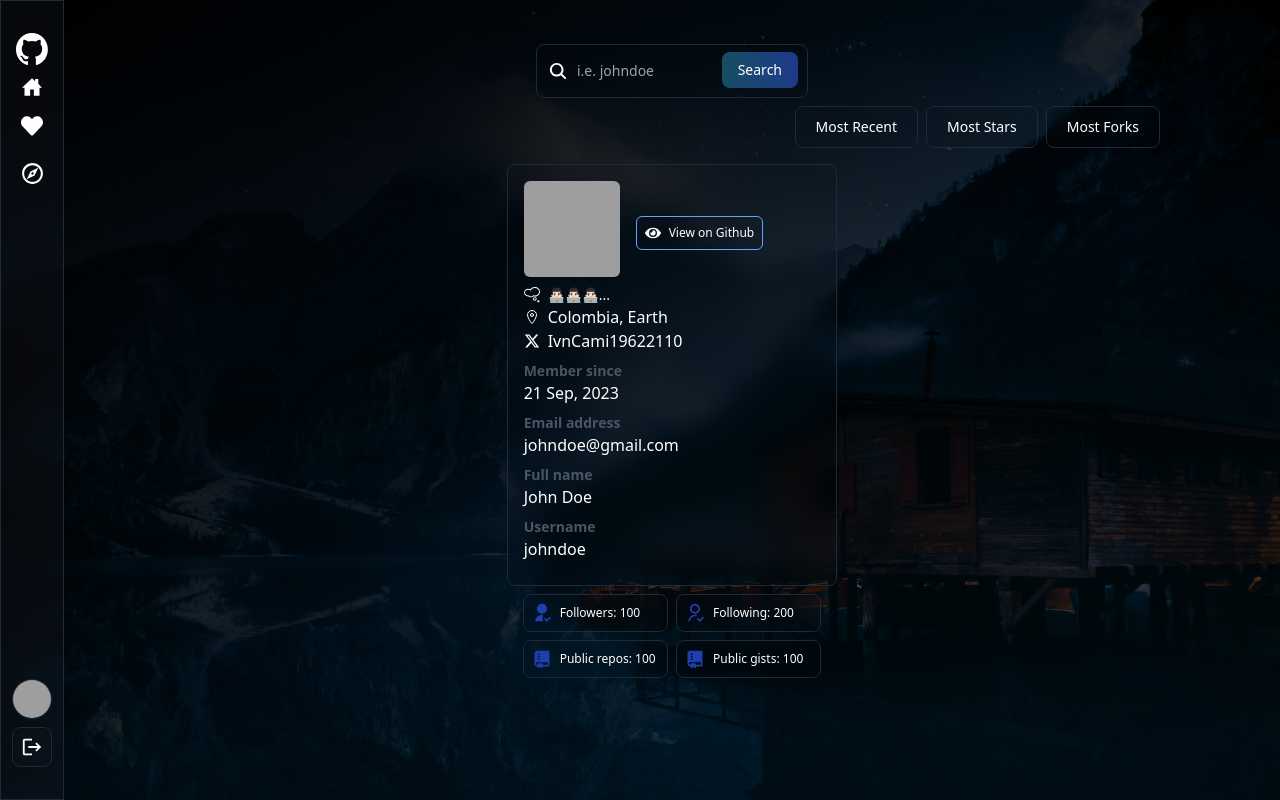
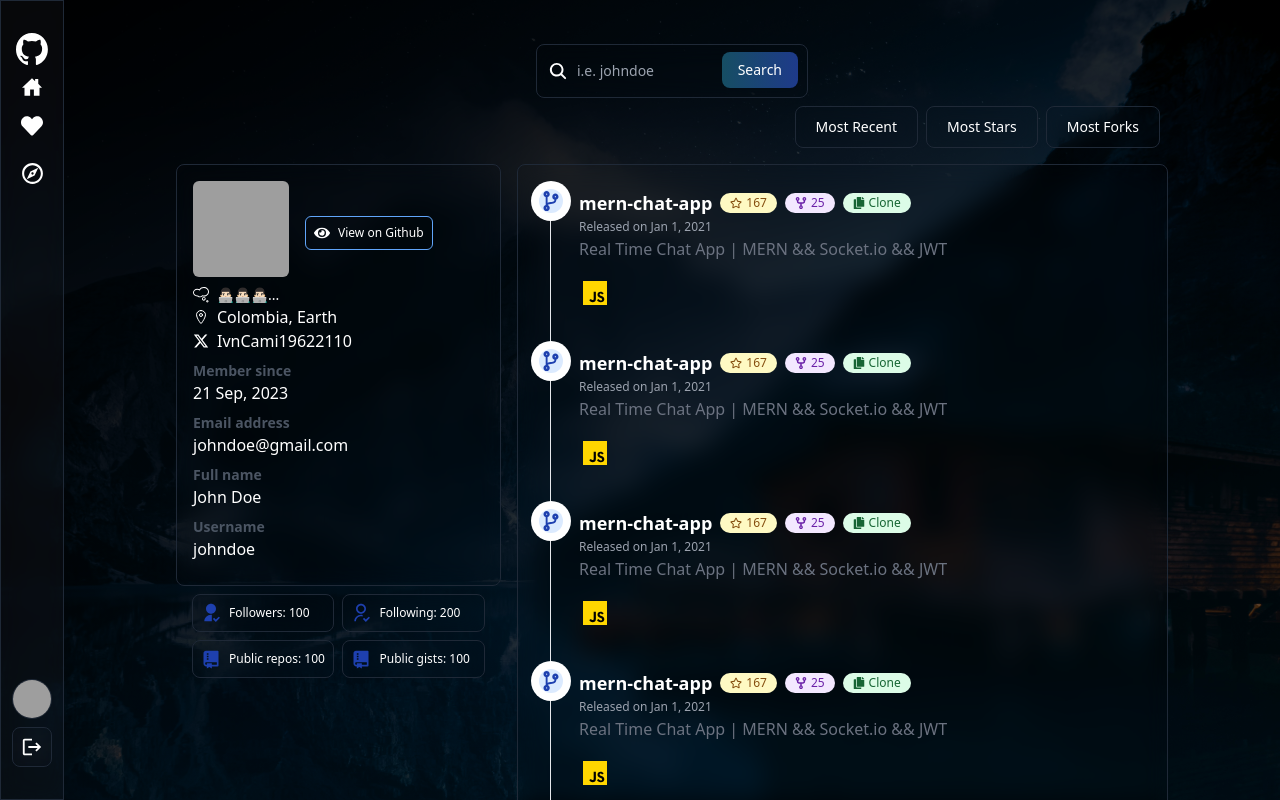
Before and after one commit to codigo-natural/Github-like-app-codeStash-, a React (Vite) app in the folder frontend/: page / in a window 1280 px wide. Shown: the top 800 px of the page. Built offline with nearby package versions, Linux system fonts and the light colour scheme; grey boxes are pictures that could not be loaded.

Commit message:
feat 🎉 IU for component Repos

```diff
--- /dev/null
+++ b/frontend/src/components/Repo.jsx
@@ -0,0 +1,52 @@
+import { FaCodeBranch, FaCopy, FaRegStar } from "react-icons/fa"
+import { FaCodeFork } from "react-icons/fa6";
+
+export const Repo = () => {
+  return (
+    <li className='mb-10 ms-7'>
+      <span
+        className='absolute flex items-center justify-center w-6 h-6 bg-blue-100
+			rounded-full -start-3 ring-8 ring-white'
+      >
+        <FaCodeBranch className='w-5 h-5 text-blue-800' />
+      </span>
+      <div className='flex gap-2 items-center flex-wrap'>
+        <a
+          href={"https://github.com/codigo-natural/Real-time-chat-app"}
+          target='_blank'
+          rel='noreferrer'
+          className='flex items-center gap-2 text-lg font-semibold'
+        >
+          mern-chat-app
+        </a>
+        <span
+          className='bg-yellow-100 text-yellow-800 text-xs font-medium px-2.5
+					py-0.5 rounded-full flex items-center gap-1'
+        >
+          <FaRegStar /> 167
+        </span>
+        <span
+          className='bg-purple-100 text-purple-800 text-xs font-medium
+          px-2.5 py-0.5 rounded-full flex items-center gap-1'
+        >
+          <FaCodeFork /> 25
+        </span>
+        <span
+          className='cursor-pointer bg-green-100 text-green-800 text-xs
+					font-medium px-2.5 py-0.5 rounded-full flex items-center gap-1'
+        >
+          <FaCopy /> Clone
+        </span>
+      </div>
+
+      <time
+        className='block my-1 text-xs font-normal leading-none
+      text-gray-400'
+      >
+        Released on Jan 1, 2021
+      </time>
+      <p className='mb-4 text-base font-normal text-gray-500'>Real Time Chat App | MERN && Socket.io && JWT</p>
+      <img src={"/javascript.svg"} alt='Programming language icon' className='h-8' />
+    </li>
+  )
+}
--- a/frontend/src/components/Repos.jsx
+++ b/frontend/src/components/Repos.jsx
@@ -1,5 +1,15 @@
+import { Repo } from "./Repo"
+
 export const Repos = () => {
   return (
-    <div>Repos</div>
+    <div className={`lg:w-2/3 w-full bg-glass rounded-lg px-8 py-6`}>
+      <ol className="relative border-s border-gray-200">
+        <Repo />
+        <Repo />
+        <Repo />
+        <Repo />
+        <Repo />
+      </ol>
+    </div>
   )
 }
--- a/frontend/src/pages/HomePaje.jsx
+++ b/frontend/src/pages/HomePaje.jsx
@@ -1,16 +1,16 @@
 import { Search } from "../components/Search"
 import { SortRepos } from "../components/SortRepos"
 import { ProfileInfo } from "../components/ProfileInfo"
-// import { Repos } from "../components/Repos"
+import { Repos } from "../components/Repos"
 
 export const HomePage = () => {
   return (
     <div className="m-4">
       <Search />
       <SortRepos />
-      <div className="flex gap-4 flex-col lg:flex-row justify-center items-center">
+      <div className="flex gap-4 flex-col lg:flex-row justify-center items-start">
         <ProfileInfo />
-        {/* <Repos /> */}
+        <Repos />
       </div>
     </div>
   )
```
